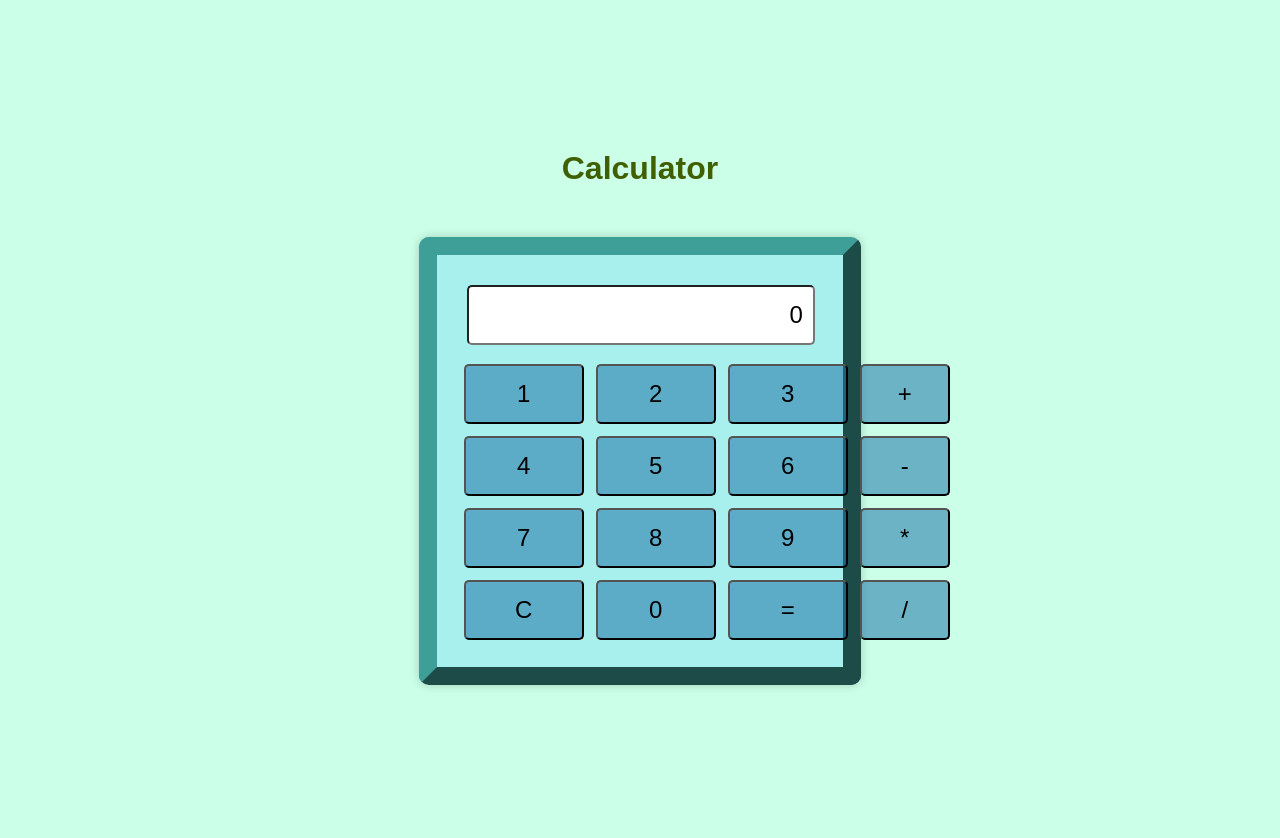
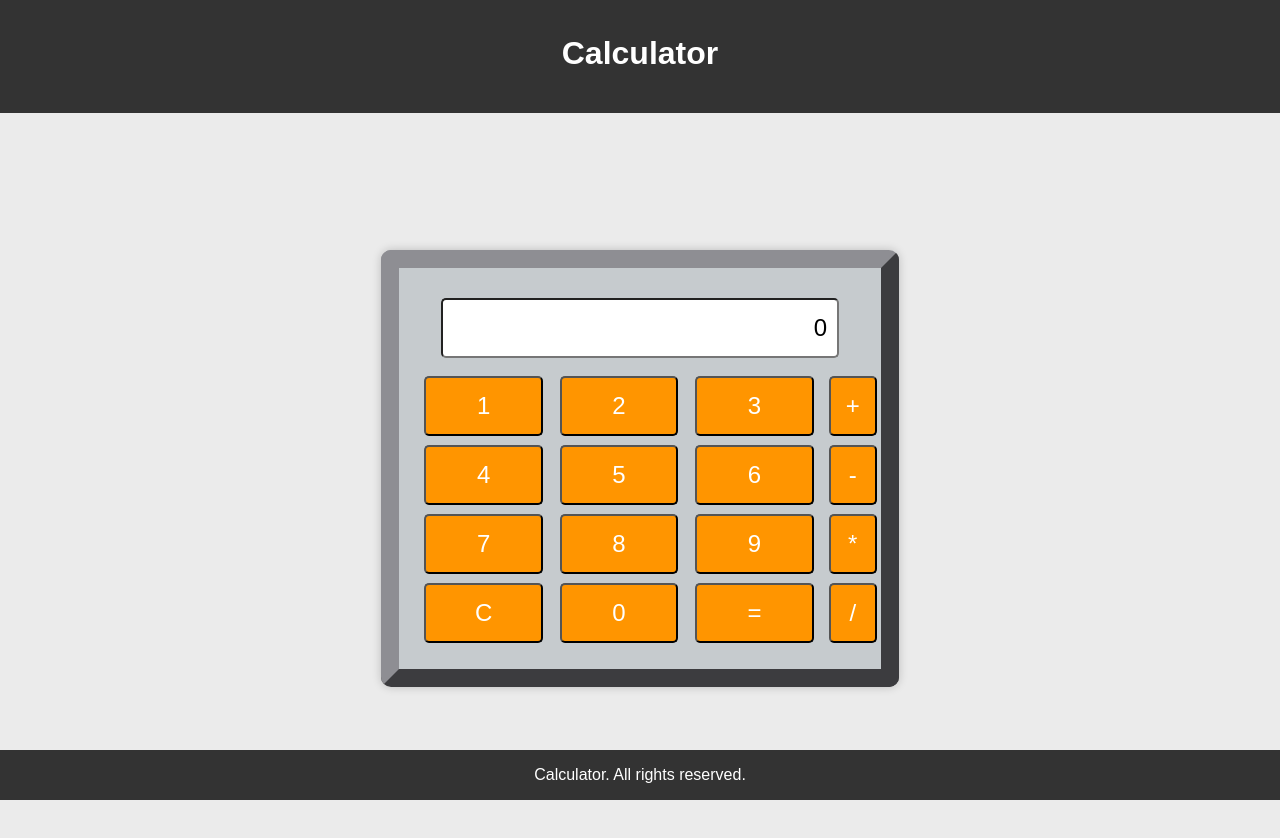
Before and after one commit to zaryabahmad-1560/calculator-JS, a plain HTML site: page index.html in a window 1280 px wide. Before the commit the page ends 800 px from the top, so only its background shows below. Drawn offline with Linux system fonts and the light colour scheme.

Commit message:
Added OOP, header, footer and changed the color scheme

```diff
--- a/index.html
+++ b/index.html
@@ -8,7 +8,9 @@
     </head>
 
     <body>
+      <header>
         <h1>Calculator</h1>
+    </header>
         <div class="container">
         <table>
             <tr>
@@ -40,6 +42,10 @@
               </tr>
           </table>
         </div>
+
+        <footer>
+          <p>Calculator. All rights reserved.</p>
+      </footer>
         <script src="script.js"></script>
     </body>
 
--- a/script.js
+++ b/script.js
@@ -1,48 +1,46 @@
-function infixToPostfix(expression) {
+class Calculator {
+  infixToPostfix (expression) {
     const precedence = {
       '+': 1,
       '-': 1,
       '*': 2,
-      '/': 2,
-    };
+      '/': 2
+    }
 
-    const output = [];
-    const operatorStack = [];
+    const output = []
+    const operatorStack = []
 
-    const tokens = expression.split(/\s+/);
+    const tokens = expression.split(/\s+/)
 
     tokens.forEach(token => {
       if (!isNaN(token)) {
-        output.push(token);
+        output.push(token)
       } else if (token in precedence) {
         while (
           operatorStack.length &&
             precedence[operatorStack[operatorStack.length - 1]] >= precedence[token]
         ) {
-          output.push(operatorStack.pop());
+          output.push(operatorStack.pop())
         }
-        operatorStack.push(token);
+        operatorStack.push(token)
       }
-    });
-
+    })
     while (operatorStack.length > 0) {
-      output.push(operatorStack.pop());
+      output.push(operatorStack.pop())
     }
 
-    return output.join(' ');
+    return output.join(' ')
   }
 
-function evaluatePostfix(expression) {
+  evaluatePostfix(expression) {
       const stack = [];
 
       const tokens = expression.split(/\s+/);
 
       tokens.forEach(token => {
         if (!isNaN(token)) {
-        // Operand, push onto the stack
           stack.push(parseFloat(token));
         } else if (token === '+' || token === '-' || token === '*' || token === '/') {
-        // Operator, perform the operation
           if (stack.length < 2) {
             throw new Error("Invalid postfix expression");
           }
@@ -81,14 +79,19 @@ function evaluatePostfix(expression) {
       return stack[0];
   }
 
-function isValidInfix(expression) {
+  isValidInfix(expression) {
       const validTokenPattern = /^(\d+|\+|-|\*|\/|\(|\))+$/;
       const cleanedExpression = expression.replace(/\s/g, '');
       return validTokenPattern.test(cleanedExpression);
   }
+}
 
-function buttonEventListener(param) {
-    let button = param['target'].id;
+const opButtons = ['result', 'add', 'sub', 'multiply', 'divide', 'c']
+
+class Controller {
+  buttonEventListener(param) {
+      let calculator = new Calculator();
+      let button = param.target.id;
 
       let display = document.getElementById("display");
       if (button === "cButton") {
@@ -97,12 +100,12 @@ function buttonEventListener(param) {
           return;
       }
       else if (button === "resultButton") {
-        if (!isValidInfix(display.value)) {
+          if (!calculator.isValidInfix(display.value)) {
               display.value = "ERROR";
               return;
           }
-        let postfix = infixToPostfix(display.value);
-        display.value = evaluatePostfix(postfix);
+          let postfix = calculator.infixToPostfix(display.value);
+          display.value = calculator.evaluatePostfix(postfix);
           return;
       }
 
@@ -117,17 +120,22 @@ function buttonEventListener(param) {
           }
       });
 
-    if (flag)
-        display.value += document.getElementById(button).innerText;
+    if (flag) {
+      display.value += document.getElementById(button).innerText
+    }
+  }
 }
 
-
-let opButtons = ['result', 'add', 'sub', 'multiply', 'divide', 'c']
+function main() {
+  let controller = new Controller();
 
   opButtons.forEach(element => {
-    document.getElementById(`${element}Button`).addEventListener('click', buttonEventListener)
-});
+    document.getElementById(`${element}Button`).addEventListener('click', controller.buttonEventListener)
+  })
 
   for (let i = 0; i < 10; i++) {
-    document.getElementById(`button${i}`).addEventListener('click', buttonEventListener)
+    document.getElementById(`button${i}`).addEventListener('click', controller.buttonEventListener)
   }
+}
+
+main()
--- a/style.css
+++ b/style.css
@@ -1,47 +1,17 @@
 body {
+    background-color: var(--background-color);
     font-family: Arial, Helvetica, sans-serif;
-    background-color: rgb(203, 255, 231);
-}
-
-h1 {
-    margin-top: 150px;
-    text-align: center;
-    color: rgb(63, 95, 0);
-}
-
-div {
-    text-align: center;
-    margin: 50px auto;
-    border: 18px outset #3e9f99;
-    border-radius: 10px;
-    padding: 20px;
-    max-width: 29%;
-    background-color: rgba(114, 219, 248, 0.413);
-    box-shadow: 0 0 10px rgba(0, 0, 0, 0.2);
-}
-
-table {
-    margin: auto;
-}
-
-input {
-    width: 95%;
-    height: 60px;
-    margin: 10px;
-    padding: 10px;
-    border-radius: 5px;
-    font-size:x-large;
-    text-align: right;
 }
 
 button {
-    background-color: rgba(31, 116, 169, 0.547);
-    color: black;
-    width: 120px;
+    background-color: var(--button-background-color);
+    border-radius: 5px;
+    color: var(--button-text-color);
+    float: left;
+    font-size: x-large;
     height: 60px;
-    margin: 4px;
-    border-radius: 5px;
-    font-size: x-large;
+    margin: 2%;
+    width: 90%;
 }
 
 button:active {
@@ -49,10 +19,80 @@ button:active {
 }
 
 button:hover {
-    background-color: rgb(25, 100, 147);
-    color: white;
+    background-color: var(--button-hover-background-color);
+    color: var(--button-hover-text-color);
+}
+
+.container {
+    background-color: var(--div-background-color);
+    border: 18px outset var(--div-border-color);
+    border-radius: 10px;
+    box-shadow: 0 0 10px rgba(0, 0, 0, 0.2);
+    margin: 250px auto;
+    max-width: 35%;
+    padding: 20px;
+    text-align: center;
+}
+
+h1 {
+    margin-top: 15px;
+    text-align: center;
+}
+
+input {
+    border-radius: 5px;
+    font-size: x-large;
+    height: 60px;
+    margin: 10px;
+    padding: 10px;
+    text-align: right;
+    width: 90%;
 }
 
 .operation {
-    width: 90px;
+    width: 160%;
 }
+
+table {
+    margin: auto;
+}
+
+td {
+    width: 31%;
+}
+
+header {
+    background-color: var(--hf-background-color);
+    width: 100%;
+    color: var(--hf-text-color);
+    text-align: center;
+    position: fixed;
+    padding: 20px 0;
+    top: 0;
+    left: 0;
+    margin: 0;
+}
+
+footer {
+    background-color: var(--hf-background-color);
+    color: var(--hf-text-color);
+    text-align: center;
+    padding: 0;
+    position: fixed;
+    left: 0;
+    bottom: 0;
+    width: 100%;
+}
+
+
+:root {
+    --hf-background-color: #333;
+    --hf-text-color: white;
+    --background-color: rgb(235, 235, 235);
+    --div-background-color: rgba(189, 195, 199, 0.8);
+    --div-border-color: rgb(142, 142, 147);
+    --button-background-color: rgb(255, 149, 0);
+    --button-text-color: white;
+    --button-hover-background-color: rgb(255, 82, 0);
+    --button-hover-text-color: white;
+}
```
Lines whose indentation alone changed are shown as unchanged.
